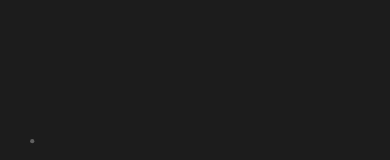
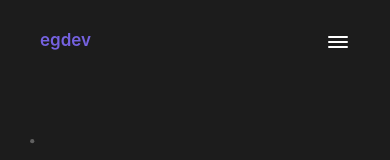
Before and after one commit to ezexgonzalez/portfolio, a React (Create React App) app: page / in a window 390 px wide. Shown: the top 160 px of the page. Built offline with nearby package versions, Linux system fonts and the light colour scheme.

Commit message:
mobile nav

```diff
--- a/src/background/Background.jsx
+++ b/src/background/Background.jsx
@@ -1,5 +1,6 @@
 import Particles from "react-tsparticles";
 import ParticleConfig from "./particle-config";
+
 
 
 export default function Background(){
--- a/src/background/particle-config.js
+++ b/src/background/particle-config.js
@@ -108,7 +108,7 @@ const particlesConfig = {
       }
     }
   },
-  retina_detect: true
+  retina_detect: false
 }
 
 
--- a/src/contact/Contact.module.css
+++ b/src/contact/Contact.module.css
@@ -9,6 +9,7 @@
     align-items: center;
     display: flex;
     flex-direction: column;
+    z-index: 1;
 }
 
 .contactCard{
@@ -17,6 +18,7 @@
     height: 35rem;
     margin-top: 5rem;
     display: flex;
+    z-index: 1;
 }
 
 .subTitle{
--- a/src/nav/Nav.jsx
+++ b/src/nav/Nav.jsx
@@ -1,29 +1,41 @@
 import s from "./Nav.module.css";
-import {Link} from "react-scroll";
-
+import { UilBars } from '@iconscout/react-unicons';
+import { Link } from "react-scroll";
+import { useState } from "react";
+import {CgClose} from "react-icons/cg";
 
 export default function Nav() {
 
+    const [showMenu, setShowMenu] = useState(false);
+
+    function closeMenu (){
+        setShowMenu(false);
+    }
+
     return (
-        <nav className={s.nav}>
+        <nav className={showMenu ? s.navShow : s.nav}>
+            <div className={s.topNav}>
                 <span className={s.logo}>egdev</span>
-            <div className={s.buttonsContainer}>
-            <Link className={s.navButton} activeClass="active" to="main" spy={true} smooth={true} offset={50} duration={500}>
+               {showMenu? <CgClose onClick={() => setShowMenu(!showMenu)} className={s.iconClose}/> : <UilBars onClick={() => setShowMenu(!showMenu)} className={s.icon} />}
+            </div>
+                <div className={showMenu ? s.showMenu : s.buttonsContainer}>
+                    <Link onClick={closeMenu} className={s.navButton} activeClass="active" to="main" spy={true} smooth={true} offset={50} duration={500}>
                         <span className={s.spanText}>Home</span>
                     </Link>
-                <Link className={s.navButton} activeClass="active" to="about" spy={true} smooth={true} offset={50} duration={500}>
+                    <Link onClick={closeMenu} className={s.navButton} activeClass="active" to="about" spy={true} smooth={true} offset={50} duration={500}>
                         <span className={s.spanText}>Sobre Mi</span>
                     </Link>
-                <Link className={s.navButton} activeClass="active" to="projects" spy={true} smooth={true} offset={50} duration={800}>
+                    <Link onClick={closeMenu} className={s.navButton} activeClass="active" to="projects" spy={true} smooth={true} offset={50} duration={800}>
                         <span className={s.spanText}>Proyectos</span>
                     </Link>
-                <Link className={s.navButton} activeClass="active" to="skills" spy={true} smooth={true} offset={50} duration={800}>
+                    <Link onClick={closeMenu} className={s.navButton} activeClass="active" to="skills" spy={true} smooth={true} offset={50} duration={800}>
                         <span className={s.spanText}>Skills</span>
                     </Link>
-                <Link className={s.navButton} activeClass="active" to="contact" spy={true} smooth={true} offset={50} duration={800}>
+                    <Link onClick={closeMenu} className={s.navButton} activeClass="active" to="contact" spy={true} smooth={true} offset={50} duration={800}>
                         <span className={s.spanText}>Conctacto</span>
                     </Link>
                 </div>
+
         </nav>
     )
 
--- a/src/nav/Nav.module.css
+++ b/src/nav/Nav.module.css
@@ -2,9 +2,12 @@
     display: flex;
     justify-content: space-between;
     align-items: center;
-    position:fixed;
+    position: fixed;
+    top: 0;
+    left: 0;
     width: 100%;
-    z-index: 999;
+    z-index: 9999999;
+
 }
 .navButton{
     text-decoration: none;
@@ -25,7 +28,12 @@
     color: #7562e0;
 }
 
-
+.icon{
+    color: white;
+}
+.iconClose{
+    color: white;
+}
 .logo{
     font-size: 17px;
     font-weight: 600;
@@ -35,6 +43,75 @@
 
 @media only screen and (max-width: 845px){
     .nav{
-        display: none;
+        flex-direction: column;
+       align-items: center;
+       justify-content: flex-start;
+
+    }
+    .navShow{
+        display: flex;
+        flex-direction: column;
+        align-items: center;
+        justify-content: flex-start;
+        position: fixed;
+        top: 0;
+        left: 0;
+        width: 100%;
+        z-index: 9999999;
+        height: 100vh;
+        background-color: black;
+    }
+    .topNav{
+        display: flex;
+        width: 100%;
+        justify-content: space-between;
+
+    }
+    .navButton{
+        display: flex;
+        justify-content: center;
+        align-items: center;
+        width: 100%;
+        margin: 40px 0;
+    }
+    .spanText{
+        font-size: 2rem;
+    }
+    .buttonsContainer{
+        display: flex;
+        position: relative;
+        width: 100%;
+        flex-direction: column;
+        margin: 0;
+        margin-top: 2rem;
+        left: -100%;
+        transition:  300ms all ease;
+
+    }
+    .showMenu{
+        display: flex;
+        position: relative;
+        width: 100%;
+        flex-direction: column;
+        margin: 0;
+        margin-top: 2rem;
+        left: -100%;
+        transition:  300ms all ease;
+        left: 0;
+
+    }
+    .icon{
+        margin-top: 30px;
+        margin-right: 40px;
+    }
+    .iconClose{
+        margin-top: 30px;
+        margin-right: 40px;
+        width: 25px;
+        height: 25px;
+    }
+    .logo{
+        margin-top: 30px;
+        margin-left: 40px;
     }
 }
```
Lines whose indentation alone changed are shown as unchanged.
